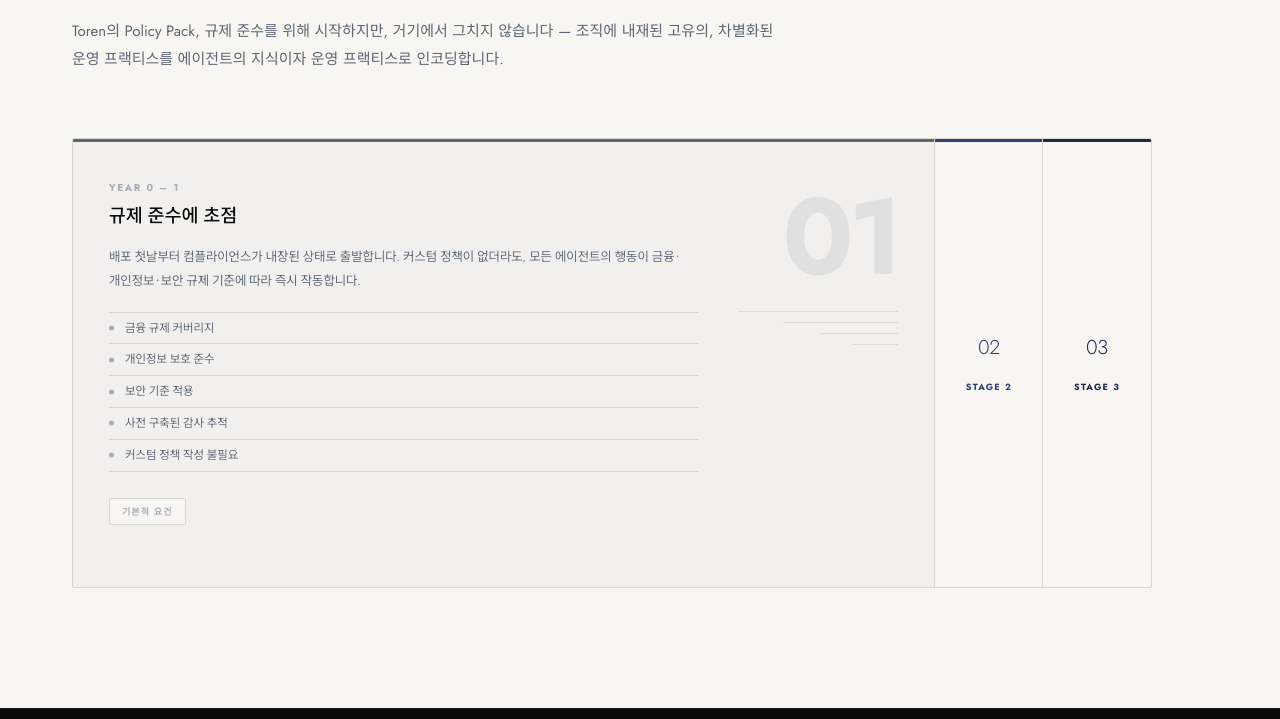
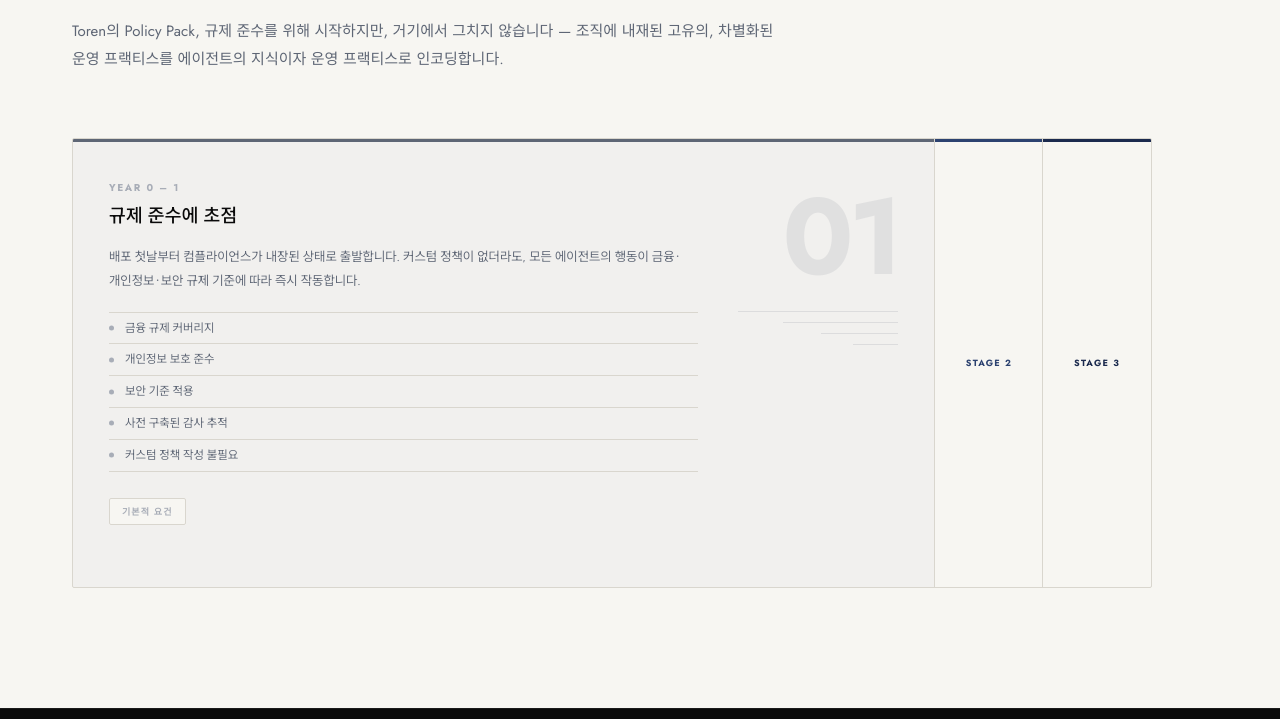
Before and after one commit to ben-blog/toren, a website: page vision.html in a window 1280 px wide. Shown: the part 5344-6063 px from the top of the page. Drawn offline with Linux system fonts and the light colour scheme.

Commit message:
fix: remove redundant tab numbers, show only Stage label in collapsed tabs

```diff
--- a/vision.html
+++ b/vision.html
@@ -989,16 +989,6 @@
         opacity: 0;
         padding: 0;
       }
-      .pack-tab-vnum {
-        font-family: var(--font-en);
-        font-size: 20px;
-        font-weight: 300;
-        letter-spacing: -0.01em;
-        white-space: nowrap;
-      }
-      .pack-tab-1 .pack-tab-vnum { color: var(--slate); }
-      .pack-tab-2 .pack-tab-vnum { color: var(--authority); }
-      .pack-tab-3 .pack-tab-vnum { color: var(--navy); }
       .pack-tab-vstep {
         font-size: 9px;
         font-weight: 700;
@@ -1756,7 +1746,6 @@
           <div class="pack-tab pack-tab-1 open" onclick="packOpenTab(1)">
             <div class="pack-tab-inner">
               <div class="pack-tab-vlabel">
-                <span class="pack-tab-vnum">01</span>
                 <span class="pack-tab-vstep" id="pack-step-1"></span>
               </div>
               <div class="pack-tab-hcontent">
@@ -1783,7 +1772,6 @@
           <div class="pack-tab pack-tab-2" onclick="packOpenTab(2)">
             <div class="pack-tab-inner">
               <div class="pack-tab-vlabel">
-                <span class="pack-tab-vnum">02</span>
                 <span class="pack-tab-vstep" id="pack-step-2"></span>
               </div>
               <div class="pack-tab-hcontent">
@@ -1810,7 +1798,6 @@
           <div class="pack-tab pack-tab-3" onclick="packOpenTab(3)">
             <div class="pack-tab-inner">
               <div class="pack-tab-vlabel">
-                <span class="pack-tab-vnum">03</span>
                 <span class="pack-tab-vstep" id="pack-step-3"></span>
               </div>
               <div class="pack-tab-hcontent">
```
